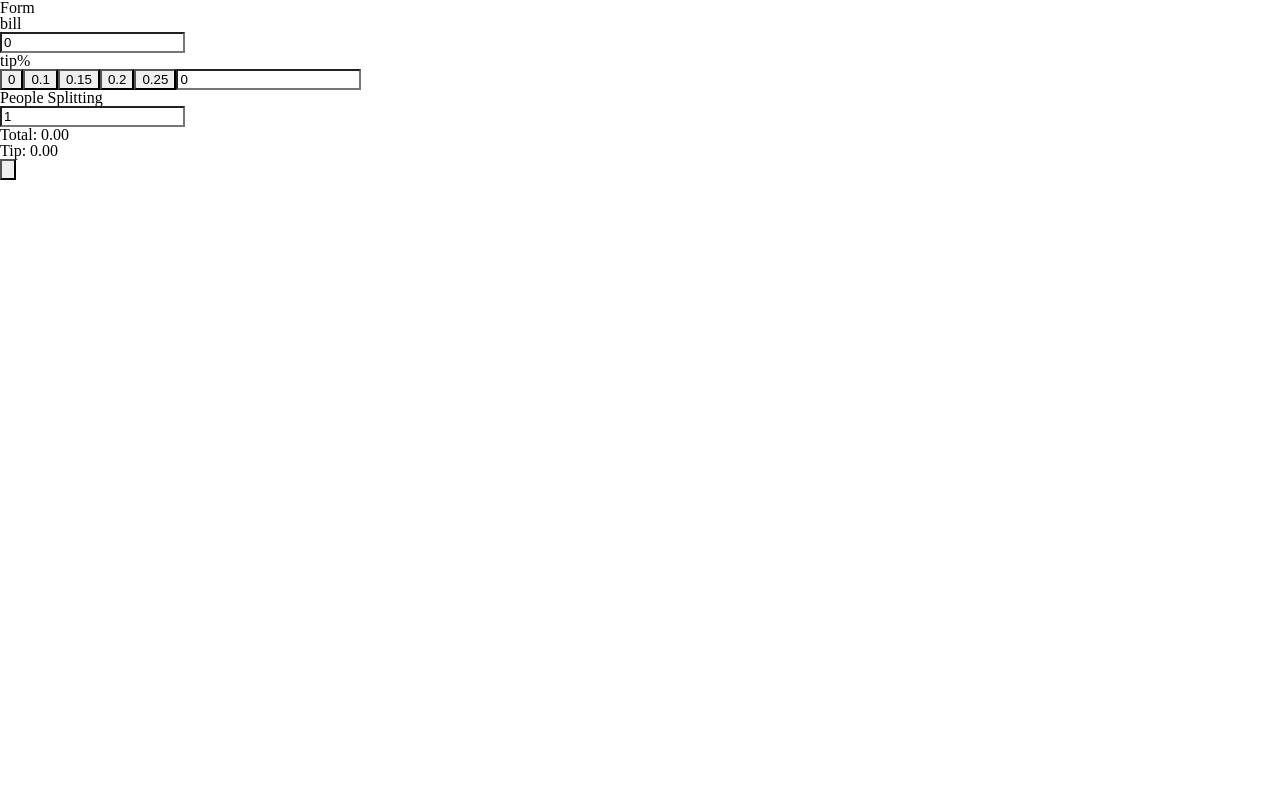
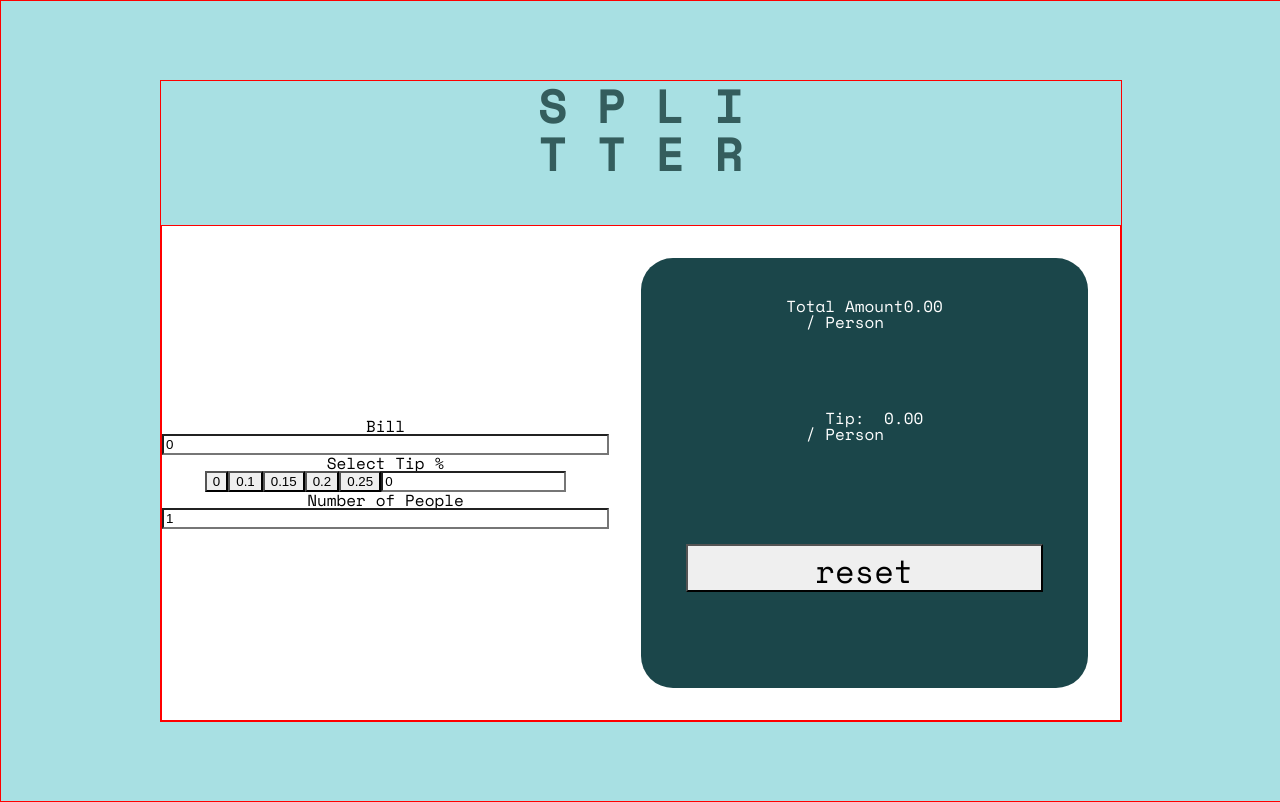
Before and after one commit to InstaClean/tipping-app, a React (Create React App) app: page / in a window 1280 px wide. Built offline with nearby package versions, Linux system fonts and the light colour scheme.

Commit message:
WIP: styling

```diff
--- a/public/index.html
+++ b/public/index.html
@@ -24,7 +24,7 @@
       work correctly both with client-side routing and a non-root public URL.
       Learn how to configure a non-root public URL by running `npm run build`.
     -->
-    <title>React App</title>
+    <title>Tip Calculator</title>
   </head>
   <body>
     <noscript>You need to enable JavaScript to run this app.</noscript>
--- a/src/App.css
+++ b/src/App.css
@@ -1,3 +1,4 @@
+@import url("https://fonts.googleapis.com/css2?family=Space+Mono:wght@400;700&display=swap");
 html, body, div, span, object, iframe, figure, h1, h2, h3, h4, h5, h6, p, blockquote, pre, a, code, em, img, small, strike, strong, sub, sup, tt, b, u, i, ol, ul, li, fieldset, form, label, table, caption, tbody, tfoot, thead, tr, th, td, main, canvas, embed, footer, header, nav, section, video {
   margin: 0;
   padding: 0;
@@ -41,4 +42,81 @@ input {
   border-radius: 0;
 }
 
+html {
+  display: flex;
+  justify-content: center;
+  align-items: center;
+  background-color: #a8e0e3;
+  font-family: "Space Mono", mono;
+  height: 100vh;
+  width: 100vw;
+  display: flex;
+  border: 1px solid red;
+}
+html .App {
+  display: flex;
+  flex-direction: column;
+  text-align: center;
+  margin: auto;
+  width: 60rem;
+  height: 40rem;
+  border: 1px solid red;
+}
+html .App h1 {
+  color: #345d5d;
+  font-size: 3rem;
+  font-weight: bold;
+  text-align: center;
+  width: 16rem;
+  margin: auto;
+  margin-bottom: 3rem;
+}
+html .App .container {
+  display: flex;
+  flex-direction: row;
+  justify-content: normal;
+  border: 1px solid red;
+  background-color: white;
+  margin-top: auto;
+  height: 32rem;
+}
+html .App .container .calculator {
+  display: flex;
+  flex-direction: column;
+  justify-content: center;
+  align-content: space-evenly;
+  margin-right: 1rem;
+  width: 50%;
+}
+html .App .container .display {
+  display: flex;
+  flex-direction: column;
+  justify-content: center;
+  align-items: center;
+  margin: 2rem;
+  margin-left: 1rem;
+  width: 50%;
+  background-color: #1b464a;
+  border-radius: 2rem;
+}
+html .App .container .display .total {
+  display: flex;
+  flex-direction: row;
+  color: white;
+  margin: 2.5rem 2rem;
+}
+html .App .container .display .total .info {
+  flex-direction: column;
+}
+html .App .container .display input {
+  display: inline-block;
+  padding-bottom: 0.125rem;
+  width: 80%;
+  margin-top: auto;
+  margin-bottom: 6rem;
+  font-family: "Space Mono", mono;
+  font-size: 2rem;
+  height: 3rem;
+}
+
 /*# sourceMappingURL=App.css.map */
--- a/src/App.js
+++ b/src/App.js
@@ -12,8 +12,10 @@ function App() {
   const [tipTotal, setTipTotal] = useState(0)
 
   const calculateTip = (bill, tip, split) => {
-    const tipToPercent = tip / 100;
-    const tipPerPerson = (bill * tipToPercent) / split
+    const billParse = parseFloat(bill)
+    const tipParse = parseFloat(tip)
+    const splitParse = parseFloat(split)
+    const tipPerPerson = (billParse * tipParse) / splitParse
     const dollars = tipPerPerson.toFixed(2)
     return dollars
   }
@@ -22,7 +24,6 @@ function App() {
     const billParse = parseFloat(bill)
     const tipParse = parseFloat(tip)
     const splitParse = parseFloat(split)
-
     const tipToPercent = tipParse / 100
     const totalPerPerson = (billParse + (billParse * tipToPercent)) / splitParse
     console.log(billParse)
@@ -48,17 +49,20 @@ function App() {
 
   return (
     <div className="App">
-      <p>Form</p>
-      <CalculatorForm   tip={tip}
+      <h1>S P L I T T E R</h1>
+      <div className="container" >
+        <CalculatorForm
+                          tip={tip}
                           bill={bill}
                           split={split}
                           setTip={setTip}
                           setBill={setBill}
-                        setSplit={setSplit}
-                     />
-      <TotalDisplay     handleReset={handleReset}
+                          setSplit={setSplit}/>
+        <TotalDisplay
+                          handleReset={handleReset}
                           total={total}
                           tipTotal={tipTotal}/>
+      </div>
     </div>
   );
 }
--- a/src/App.sass
+++ b/src/App.sass
@@ -39,3 +39,89 @@ input
     border-radius: 0
 
 ///////////////////////////////
+
+@import url('https://fonts.googleapis.com/css2?family=Space+Mono:wght@400;700&display=swap')
+
+@media screen and ( max-width: 360 )
+
+
+$SpaceMono: "Space Mono", mono
+
+html
+    display: flex
+    justify-content: center
+    align-items: center
+    background-color: rgb(168, 224, 227)
+    font-family: $SpaceMono
+    height: 100vh
+    width: 100vw
+    display: flex
+    border: 1px solid red
+
+    .App
+        display: flex
+        flex-direction: column
+        text-align: center
+        margin: auto
+        width: 60rem
+        height: 40rem
+        border: 1px solid red
+
+        h1
+            color: rgb(52, 93, 93)
+            font-size:  3rem
+            font-weight: bold
+            text-align: center
+            width: 16rem
+            margin: auto
+            margin-bottom: 3rem
+
+
+        .container
+            display: flex
+            flex-direction: row
+            justify-content: normal
+            border: 1px solid red
+            background-color: white
+            margin-top: auto
+            height: 32rem
+
+            .calculator
+                display: flex
+                flex-direction: column
+                justify-content: center
+                align-content: space-evenly
+                margin-right: 1rem
+                width: 50%
+
+
+
+            .display
+                display: flex
+                flex-direction: column
+                justify-content: center
+                align-items: center
+                margin: 2rem
+                margin-left: 1rem
+                width: 50%
+                background-color: rgb(27,70,74)
+                border-radius: 2rem
+
+                .total
+                    display: flex
+                    flex-direction: row
+                    color: white
+                    margin: 2.5rem 2rem
+
+                    .info
+                        flex-direction: column
+
+                input
+                    display: inline-block
+                    padding-bottom: .125rem
+                    width: 80%
+                    margin-top: auto
+                    margin-bottom: 6rem
+                    font-family: $SpaceMono
+                    font-size: 2rem
+                    height: 3rem
--- a/src/components/CalculatorForm.js
+++ b/src/components/CalculatorForm.js
@@ -10,18 +10,18 @@ export const CalculatorForm = ({
     setSplit,
 }) => {
     return (
-        <form onChange={handleChange} >
-            <p>bill</p>
+        <form className="calculator" onChange={handleChange} >
+            <p>Bill</p>
             <input  type="number"
                     value={bill}
                     onChange={({target}) => setBill(target.value)}
                     required />
-            <p>tip%</p>
+            <p>Select Tip %</p>
             <ButtonGroup
                             tip={tip}
                             setTip={setTip}
                             required />
-            <p>People Splitting</p>
+            <p>Number of People</p>
             <input  type="number"
                     value={split}
                     onChange={({target}) => setSplit(target.value)}
--- a/src/components/TotalDisplay.js
+++ b/src/components/TotalDisplay.js
@@ -7,9 +7,21 @@ export const TotalDisplay = ({
 }) => {
     return (
         <div className="display">
-            <p>Total: {total}</p>
-            <p>Tip: {tipTotal}</p>
-            <input type="button" onClick={handleReset} />
+            <div className="total">
+                <div className="info">
+                    <p className="primary">Total Amount</p>
+                    <p className="secondary">/ Person</p>
+                </div>
+                <p className="cost">{total}</p>
+            </div>
+            <div className="total">
+                <div className="info">
+                    <p className="primary">Tip:</p>
+                    <p className="secondary">/ Person</p>
+                </div>
+                <p className="cost">{tipTotal}</p>
+            </div>
+            <input type="button" value="reset" onClick={handleReset} />
         </div>
     )
 }
```
Also changed, not shown: 1 other file (tests, documents, lock files or other folders). Lines whose indentation alone changed are shown as unchanged.
